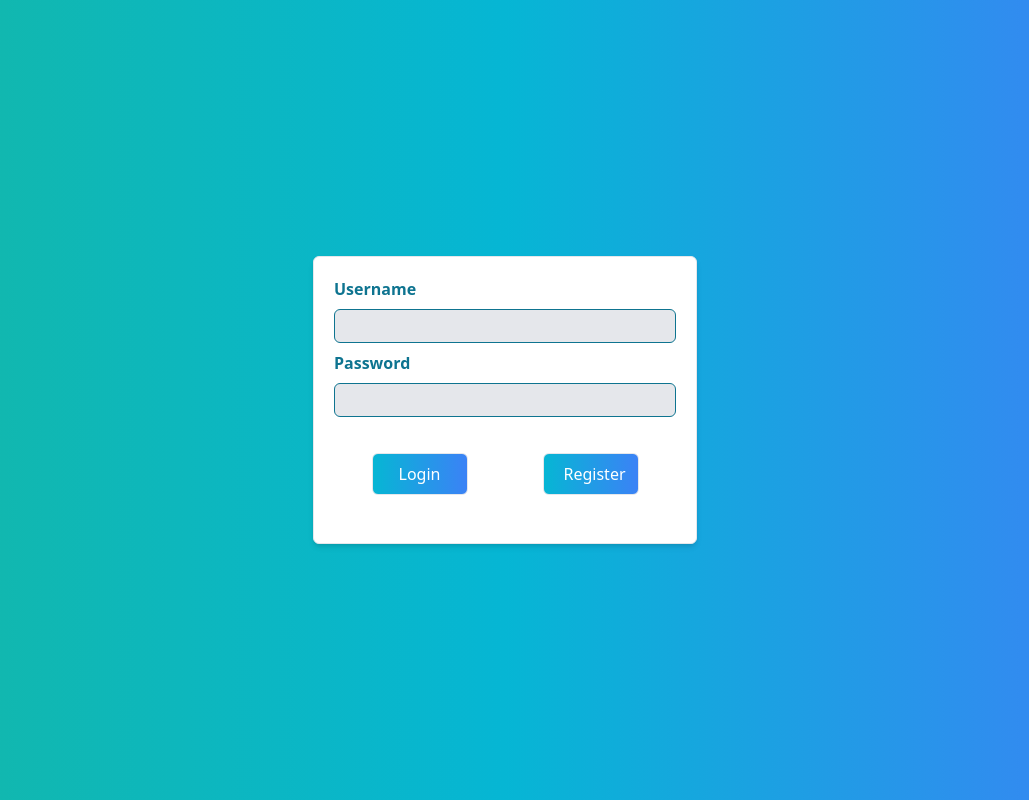
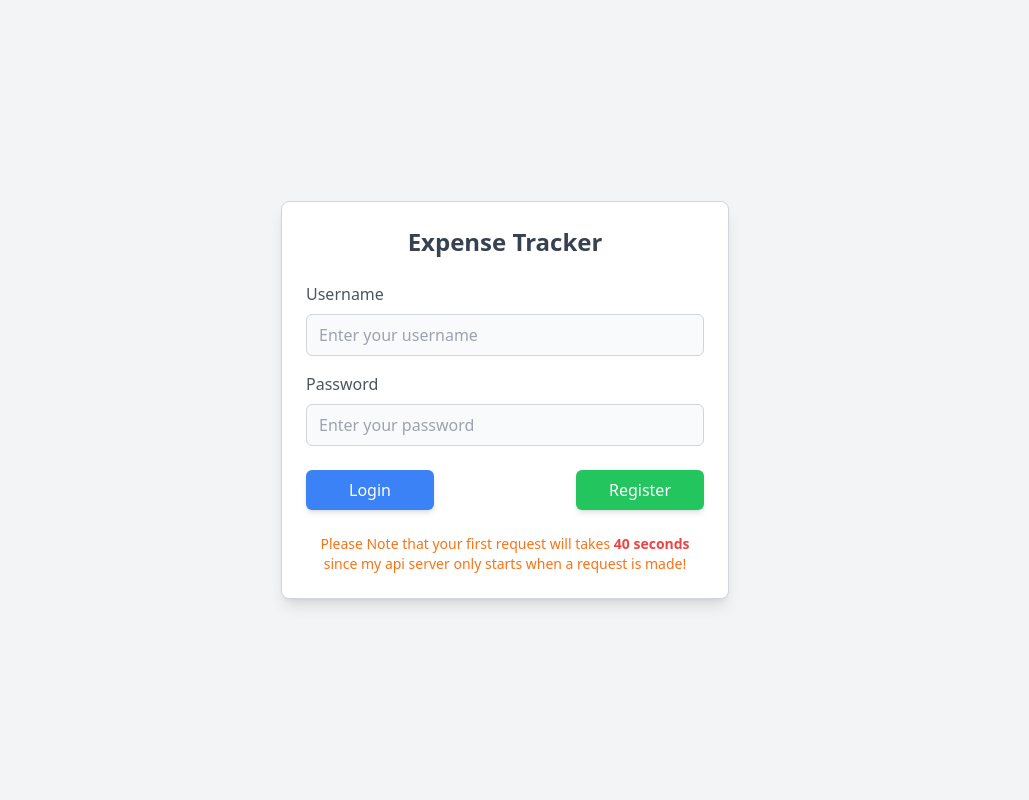
Before and after one commit to chanminswe/expense-tracker-frontend, a React (Vite) app: page /login in a window 1280 px wide. Shown: the whole page, without its empty margins (135-1164 px from the left). Built offline with nearby package versions, Linux system fonts and the light colour scheme.

Commit message:
added more axios

```diff
--- a/src/App.jsx
+++ b/src/App.jsx
@@ -10,7 +10,7 @@ function App() {
   const isAuth = isAuthenticated();
   const location = useLocation();
 
-  const showNavBar = isAuth && location.pathname !== '/login';
+  const showNavBar = isAuth && location.pathname !== "/login";
   return (
     <>
       <Routes>
--- a/src/pages/DashBoard.jsx
+++ b/src/pages/DashBoard.jsx
@@ -31,10 +31,10 @@ function DashBoard() {
   return (
     <div className="p-6 bg-gray-100 min-h-screen">
       <div className="grid grid-cols-1 md:grid-cols-2 lg:grid-cols-4 gap-6 mb-6">
-        <IconBox title="Current Amount" price={2000} />
+        <IconBox title="Current Balance" price={2000} />
         <IconBox title="Total Spent" price={200} />
-        <IconBox title="Category" price={2000} />
-        <IconBox title="Revenue" price={2000} />
+        <IconBox title="Most Spent Category" price={2000} />
+        <IconBox title="Most Spent Item" price={2000} />
       </div>
 
       <div className="grid grid-cols-1 lg:grid-cols-3 gap-6">
--- a/src/pages/Expense.jsx
+++ b/src/pages/Expense.jsx
@@ -7,19 +7,31 @@ function Expense() {
   const [subAmount, setSubAmount] = useState("");
   const [description, setDescription] = useState("");
   const [ourCategory, setOurCategory] = useState("");
-  const [balance, setBalance] = useState(22);
+  const [balance, setBalance] = useState(0);
+  const [count, setCount] = useState(0);
 
   useEffect(() => {
-    function getBalance(){
-      try{
-        const balance = axios.get();
-
-      }
-      catch(error){
-        console.error("Error Occuring trying to get balance")
+    async function getBalance() {
+      const token = window.localStorage.getItem("jwt_token");
+      try {
+        const req = await axios.get(
+          "http://localhost:4040/api/auth/getBalance",
+          {
+            headers: {
+              Authorization: `Bearer ${token}`,
+            },
+          }
+        );
+        console.log(req);
+        setBalance(req.data.balance);
+        setSubAmount("");
+        setDescription("");
+      } catch (error) {
+        console.error("Error Occuring trying to get balance");
       }
     }
-  }, []);
+    getBalance();
+  }, [count]);
 
   const handleToggle = (event) => {
     event.preventDefault();
@@ -47,6 +59,7 @@ function Expense() {
           },
         }
       );
+      setCount(count + 1);
       console.log("Expense Added:", response.data);
     } catch (error) {
       console.error("Error occurred at expenseHandler function", error);
@@ -74,6 +87,7 @@ function Expense() {
           },
         }
       );
+      setCount(count + 1);
       console.log("Income Added:", response.data);
     } catch (error) {
       console.error("Error occurred at incomeHandler function", error);
--- a/src/pages/Login.jsx
+++ b/src/pages/Login.jsx
@@ -12,16 +12,12 @@ function Login() {
     try {
       const response = await axios.post(
         "http://localhost:4040/api/auth/register",
-        {
-          username,
-          password,
-        }
+        { username, password }
       );
-      const jwt_Token = response.data.jwt_token;
       console.log("Register successful:", response.data);
     } catch (error) {
-      console.error("Login failed:", error.response?.data || error.message);
-      alert("Login failed. Please check your credentials.");
+      console.error("Register failed:", error.response?.data || error.message);
+      alert("Register failed. Please try again.");
     }
   };
 
@@ -30,10 +26,7 @@ function Login() {
     try {
       const response = await axios.post(
         "http://localhost:4040/api/auth/login",
-        {
-          username,
-          password,
-        }
+        { username, password }
       );
       const jwt_Token = response.data.jwt_Token;
       window.localStorage.setItem("jwt_token", jwt_Token);
@@ -46,38 +39,52 @@ function Login() {
   };
 
   return (
-    <div className="flex justify-center items-center w-full h-[100vh] bg-gradient-to-r from-teal-500 via-cyan-500 to-blue-500">
-      <form className="w-[90%] h-72 border border-gray-200 shadow-md rounded-md p-5 bg-white sm:w-[50%] md:w-[40%] lg:w-[30%]">
-        <fieldset className="w-full h-full">
-          <label className="text-cyan-700 font-bold my-2">Username</label>
+    <div className="flex justify-center items-center w-full h-[100vh] bg-gray-100">
+      <form className="w-[90%] max-w-md border border-gray-300 shadow-lg rounded-lg p-6 bg-white sm:w-[75%] md:w-[60%] lg:w-[40%]">
+        <h1 className="text-2xl font-bold text-gray-700 text-center mb-6">
+          Expense Tracker
+        </h1>
+        <fieldset>
+          <label className="block text-gray-600 font-medium mb-2">
+            Username
+          </label>
           <input
             type="text"
             value={username}
             onChange={(e) => setUsername(e.target.value)}
-            className="w-full px-2 py-1 border border-cyan-700 bg-gray-200 rounded-md my-2 focus:outline-none focus:ring-2 focus:ring-cyan-300"
+            className="w-full px-3 py-2 border border-gray-300 bg-gray-50 rounded-md mb-4 focus:outline-none focus:ring-2 focus:ring-blue-500"
+            placeholder="Enter your username"
           />
-          <label className="text-cyan-700 font-bold my-2">Password</label>
+          <label className="block text-gray-600 font-medium mb-2">
+            Password
+          </label>
           <input
             type="password"
             value={password}
             onChange={(e) => setPassword(e.target.value)}
-            className="w-full px-2 py-1 border border-cyan-700 bg-gray-200 rounded-md my-2 focus:outline-none focus:ring-2 focus:ring-cyan-300"
+            className="w-full px-3 py-2 border border-gray-300 bg-gray-50 rounded-md mb-6 focus:outline-none focus:ring-2 focus:ring-blue-500"
+            placeholder="Enter your password"
           />
-          <div className="flex h-[40%] justify-around items-center">
+          <div className="flex justify-between items-center">
             <button
               onClick={handleLogin}
-              className="border w-24 px-5 py-2 rounded-md bg-gradient-to-r from-cyan-500 to-blue-500 text-white hover:scale-105 hover:from-cyan-600 hover:to-blue-600"
+              className="w-32 px-4 py-2 text-white bg-blue-500 rounded-md hover:bg-blue-600 shadow-md transition-all duration-300"
             >
               Login
             </button>
             <button
               onClick={handleRegister}
-              className="border w-24 px-5 py-2 rounded-md bg-gradient-to-r from-cyan-500 to-blue-500 text-white hover:scale-105 hover:from-cyan-600 hover:to-blue-600"
+              className="w-32 px-4 py-2 text-white bg-green-500 rounded-md hover:bg-green-600 shadow-md transition-all duration-300"
             >
               Register
             </button>
           </div>
         </fieldset>
+        <p className="text-sm text-center text-orange-500 mt-6">
+          Please Note that your first request will takes{" "}
+          <span className="text-red-500 font-bold"> 40 seconds </span> since my
+          api server only starts when a request is made!
+        </p>
       </form>
     </div>
   );
```
